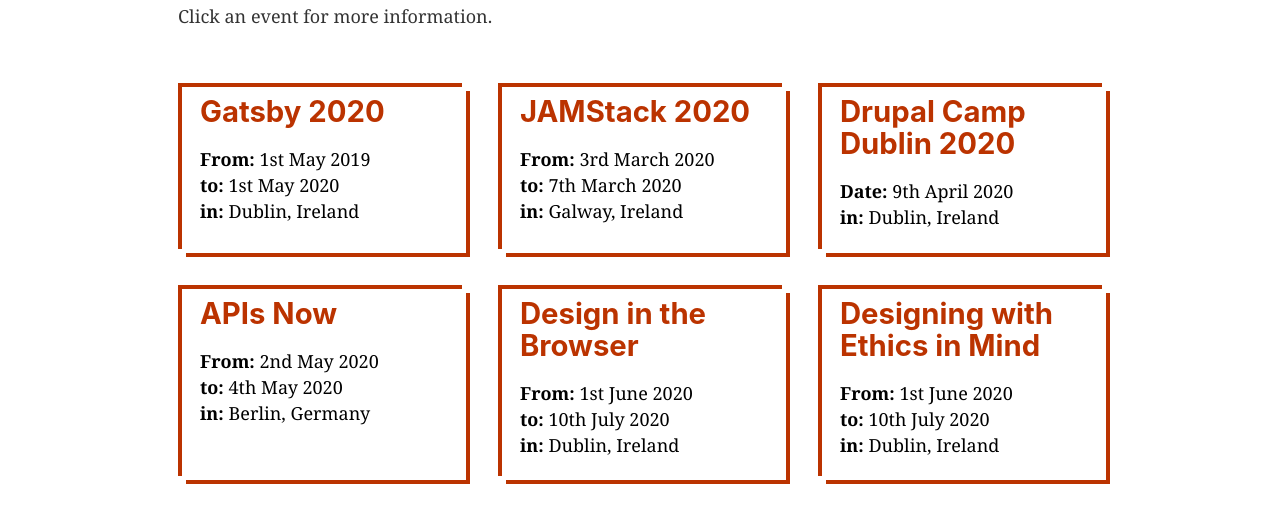
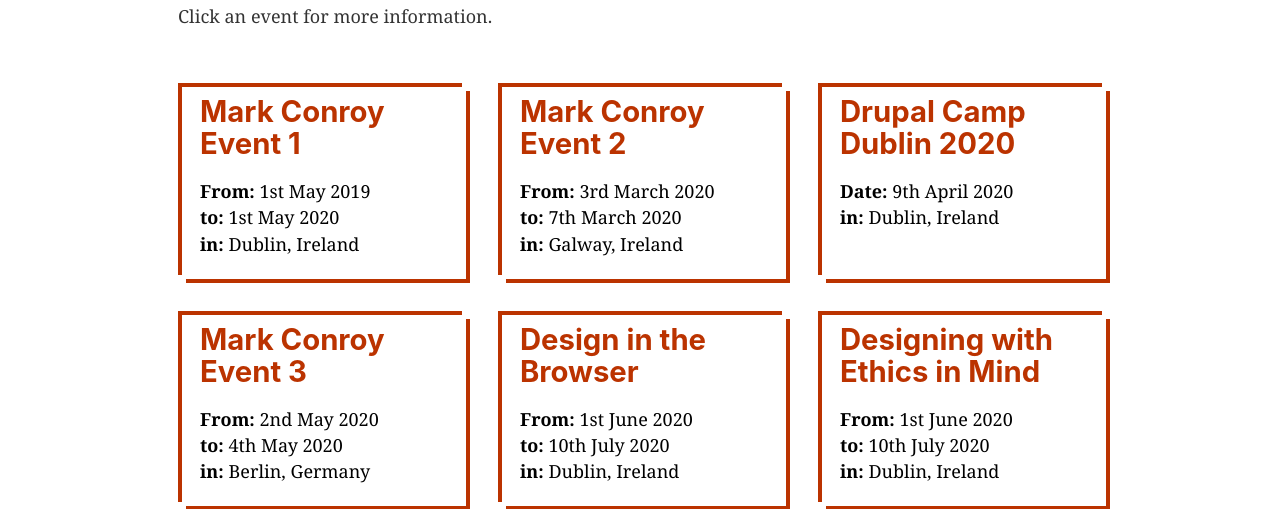
Before and after one commit to markconroy/ael-test-1, a Gatsby site: page /events in a window 1280 px wide. Shown: the part 235-744 px from the top of the page. Built offline with nearby package versions, Linux system fonts and the light colour scheme; Gatsby itself is replaced by a stand-in of ours.

Commit message:
modifying event data to test

```diff
--- a/src/data/events/test-event-1.md
+++ b/src/data/events/test-event-1.md
@@ -1,5 +1,5 @@
 ---
-title: Gatsby 2020
+title: Mark Conroy Event 1
 start_date: "2019-05-01"
 end_date: "2020-05-01"
 country: Ireland
--- a/src/data/events/test-event-2.md
+++ b/src/data/events/test-event-2.md
@@ -1,5 +1,5 @@
 ---
-title: JAMStack 2020
+title: Mark Conroy Event 2
 start_date: "2020-03-03"
 end_date: "2020-03-07"
 country: Ireland
--- a/src/data/events/test-event-3.md
+++ b/src/data/events/test-event-3.md
@@ -1,5 +1,5 @@
 ---
-title: APIs Now
+title: Mark Conroy Event 3
 start_date: "2020-05-02"
 end_date: "2020-05-04"
 country: Germany
```
